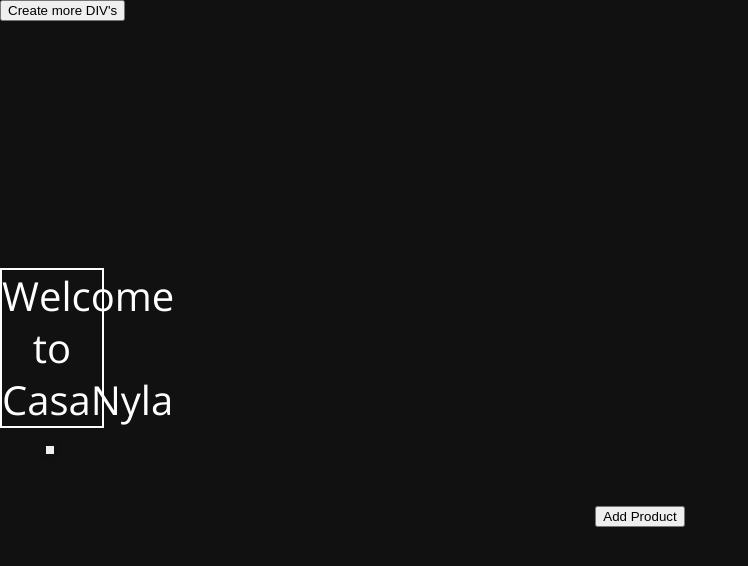
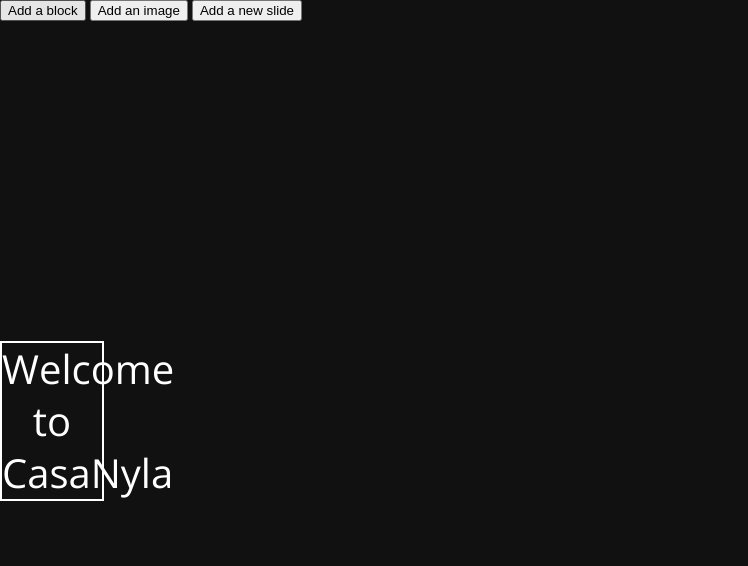
Before and after one commit to rithiksjain/casanylaproject, a Python web app: template catalog/templates/presentation.html in a window 1280 px wide. Shown: the top 566 px of the page, without its empty margins (0-748 px from the left). Run offline with Jinja, Linux system fonts and the light colour scheme; the template is opened without the code that fills it, so the values that code supplies are empty; some libraries are stand-ins or nearby versions.

Commit message:
blockupdate

```diff
--- a/catalog/templates/presentation.html
+++ b/catalog/templates/presentation.html
@@ -42,18 +42,19 @@
   </head>
 
   <body>
+  <div>
+    <button class="add-block" onclick="console.log('what');test_func_text()">Add a block</button>
+    <button class="add-image" onclick="test_func_img()">Add an image</button>
+    <button class="add-slide" onclick="test_func_slide()">Add a new slide</button>
+    </div>
+
     <div class="reveal">
-    <div class="slides" id="slides">
-    <input type="button" style="float:left" id="addDiv" value="Create more DIV's" />
+    <div><div class="slides" id="slides">
       <section data-markdown>
         <script type="text/template">
         <div class="block" onclick="func('.block')" style="border: 2px solid;">
            Welcome to CasaNyla
         </div>
-        <div class="block3"><img id="output1" src=""></div>
-        <button id="addProduct">Add Product</button>
-
-        <div id="someContainer"></div>
         </script>
       </section>
       <section data-markdown>
@@ -61,13 +62,13 @@
       <div class="block" style="border: 2px solid;">
         Resizable
       </div>
-
       </script>
       </section>
       <section>
+      </section>
+    </div></div>
 
-      </section>
-    </div>
+
     </div>
     <script src="templates/rejs/lib/js/head.min.js"></script>
     <script src="templates/rejs/js/reveal.js"></script>
@@ -92,7 +93,7 @@
       ]
       });
 
-    $(".slides").draggableChildren(".block",{
+    /*$(".slides").draggableChildren(".block",{
       drag: function() {
             console.log("Dragging");
         },
@@ -127,7 +128,7 @@
             console.log("I'm out of place");
         }
 
-    });
+    });*/
 
       function func(element){
           console.log($(element).position());
--- a/catalog/templates/rejs/js/custom_helper.js
+++ b/catalog/templates/rejs/js/custom_helper.js
@@ -35,3 +35,40 @@ $.fn.extend({
     }
 
 });
+
+$(function() {
+
+    $(".slides").draggableChildren(".block", {
+        drag: function() {
+            console.log("Dragging");
+        },
+        stop: function() {
+            console.log("I'm out of place");
+        }
+    });
+
+});
+
+function test_func_text(){
+console.log("adding1");
+var n = $(".slides .block").length;
+console.log("adding");
+++n;
+$(".slides").append("<div class='block' id='Block"+(n)+"' onclick='func('.block')'>Block"+(n)+" </div>");
+};
+
+function test_func_img(){
+console.log("adding1");
+var n = $(".slides .block").length;
+console.log("adding");
+++n;
+$(".slides").append("<div><img class='block' id='Block"+(n)+"' onclick='func('.block')' src='https://pbs.twimg.com/profile_images/839721704163155970/LI_TRk1z_400x400.jpg'></div>");
+};
+
+function test_func_slide(){
+console.log("adding1");
+var n = $(".slides .block").length;
+console.log("adding");
+++n;
+$(".slides").append("<section class='block' id='Block"+(n)+"' onclick='func('.block')'>Block"+(n)+" </section>");
+};
```
Also changed, not shown: catalog/presentationlogic.py (+6 -4 lines).
